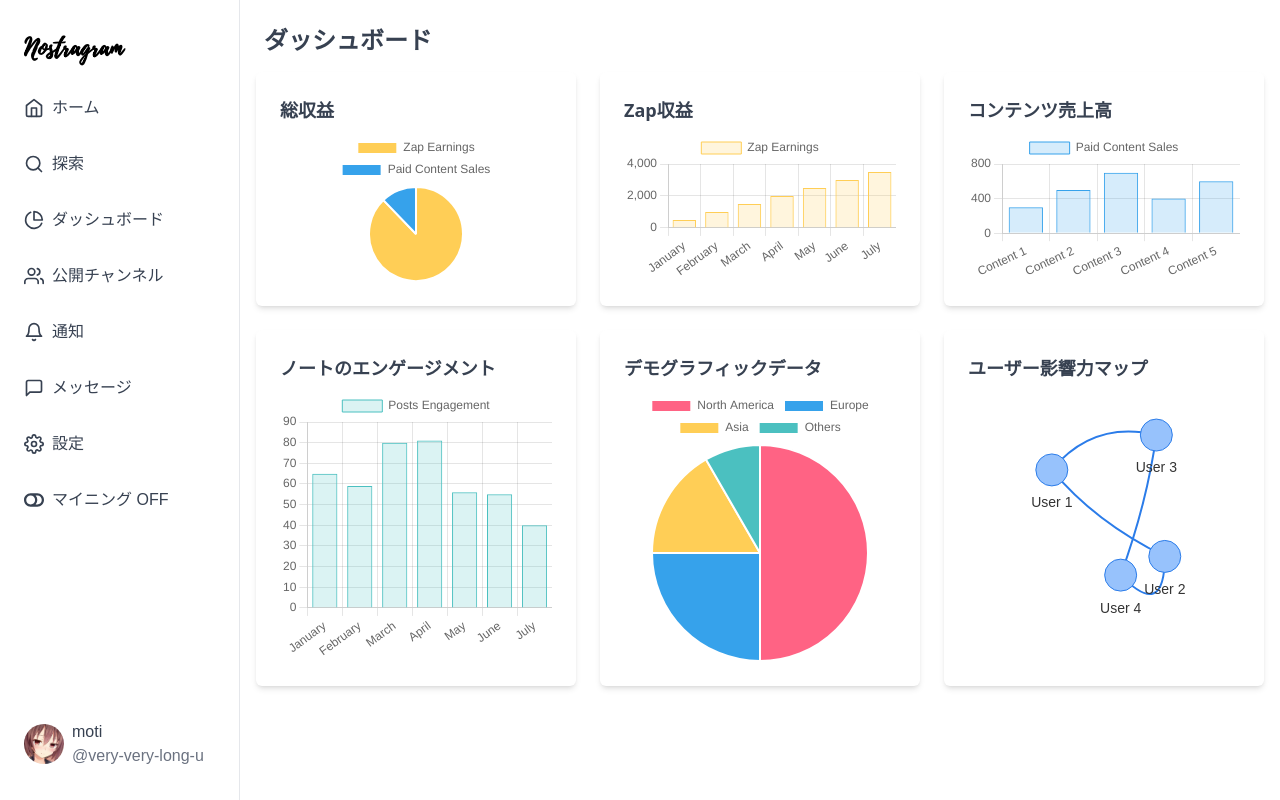
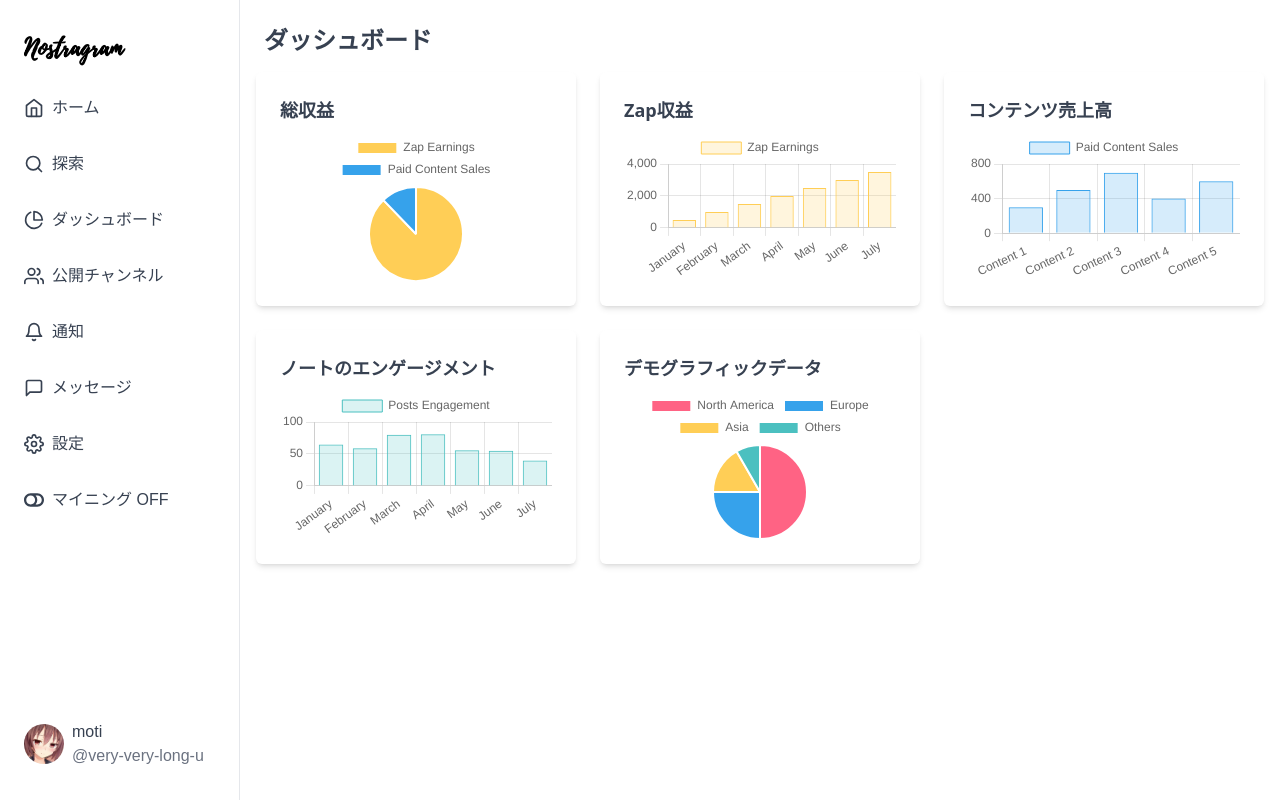
Before and after one commit to motxx/nostr-webclient, a React (Create React App) app: page /dashboard in a window 1280 px wide. Built offline with nearby package versions, Linux system fonts and the light colour scheme; a web font is replaced by a local one.

Commit message:
feat: 使用ユーザにおける数値の可視化のみをダッシュボードに入れる

```diff
--- a/src/components/Dashboard/DashboardUserInfluenceGraph.tsx
+++ b/src/components/Search/DashboardUserInfluenceGraph.tsx
@@ -1,7 +1,7 @@
 import React, { useEffect, useRef, useState } from 'react'
 import { Network } from 'vis-network/standalone/esm/vis-network'
 
-export const DashboardUserInfluenceGraph: React.FC = () => {
+export const SearchUserInfluenceGraph: React.FC = () => {
   const networkContainer = useRef<HTMLDivElement>(null)
 
   const [networkData, setNetworkData] = useState<{
--- a/src/pages/DashboardPage.tsx
+++ b/src/pages/DashboardPage.tsx
@@ -8,7 +8,6 @@ import { DarshboardZapEarnings } from '../components/Dashboard/DashboardZapEarni
 import { DarshboardPaidContentSales } from '../components/Dashboard/DashboardPaidContentSales'
 import { DashboardPostsEngagement } from '../components/Dashboard/DashboardPostsEngagement'
 import { DarshboardUserDemographics } from '../components/Dashboard/DashboardUserDemographics'
-import { DashboardUserInfluenceGraph } from '../components/Dashboard/DashboardUserInfluenceGraph'
 import '../components/Dashboard/Dashboard.css'
 
 interface Card {
@@ -23,7 +22,6 @@ const Dashboard: React.FC = () => {
     { id: 4, content: <DarshboardPaidContentSales /> },
     { id: 5, content: <DashboardPostsEngagement /> },
     { id: 6, content: <DarshboardUserDemographics /> },
-    { id: 7, content: <DashboardUserInfluenceGraph /> },
   ])
 
   const moveCard = (id: number, atIndex: number) => {
```
